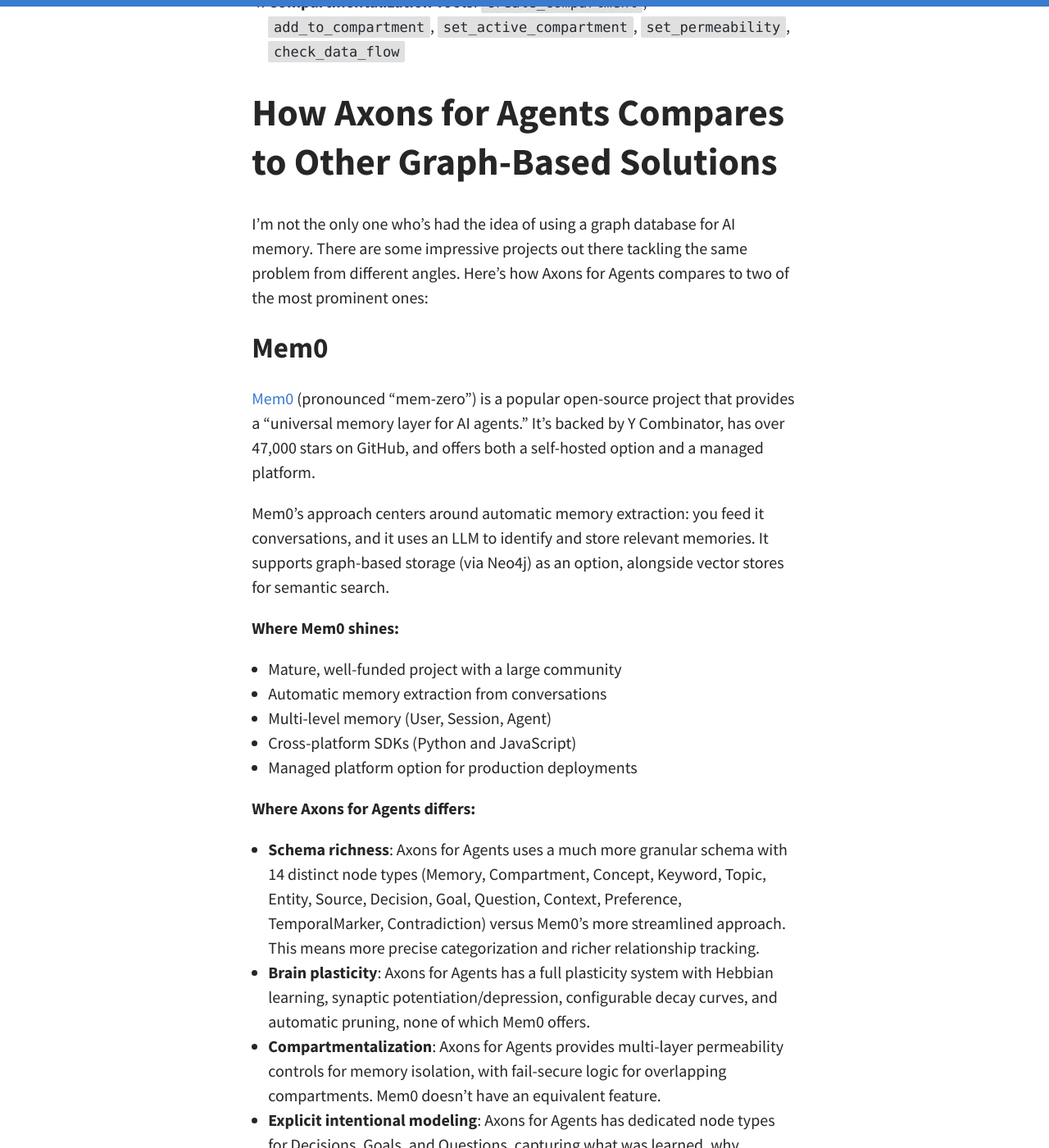
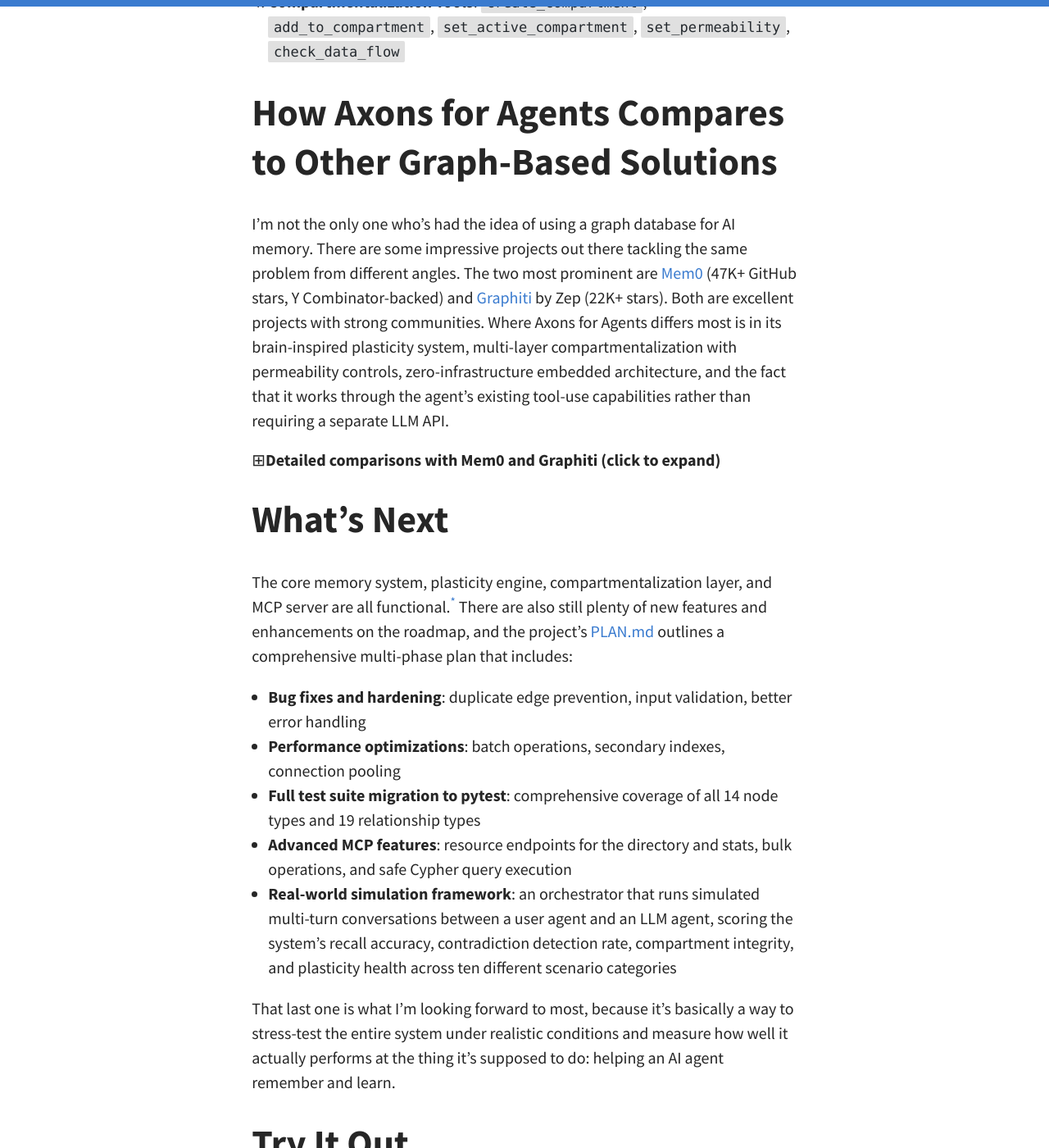
Before and after one commit to DataVolumeXYZ/DataVolumeXYZ, a Jekyll site: the page built from _posts/2026-02-16-Axons-4-Agents-Graph-Based-Memory-for-AI.md, in a window 1280 px wide and 1400 px high, scrolled down 13125 px. Shown: the whole window at 82% size. Built offline with Jekyll 4.4.1, drawn with Linux system fonts in a browser that asks for light colours; some of the changed text lies outside the part shown.

Commit message:
move: competitor comparison details into a collapsible widget

```diff
--- a/_posts/2026-02-16-Axons-4-Agents-Graph-Based-Memory-for-AI.md
+++ b/_posts/2026-02-16-Axons-4-Agents-Graph-Based-Memory-for-AI.md
@@ -282,7 +282,10 @@
 
 # How Axons for Agents Compares to Other Graph-Based Solutions
 
-I'm not the only one who's had the idea of using a graph database for AI memory. There are some impressive projects out there tackling the same problem from different angles. Here's how Axons for Agents compares to two of the most prominent ones:
+I'm not the only one who's had the idea of using a graph database for AI memory. There are some impressive projects out there tackling the same problem from different angles. The two most prominent are [Mem0](https://github.com/mem0ai/mem0){:target="\_blank"} (47K+ GitHub stars, Y Combinator-backed) and [Graphiti](https://github.com/getzep/graphiti){:target="\_blank"} by Zep (22K+ stars). Both are excellent projects with strong communities. Where Axons for Agents differs most is in its brain-inspired plasticity system, multi-layer compartmentalization with permeability controls, zero-infrastructure embedded architecture, and the fact that it works through the agent's existing tool-use capabilities rather than requiring a separate LLM API.
+
+<details markdown="1">
+<summary><b>Detailed comparisons with Mem0 and Graphiti (click to expand)</b></summary>
 
 ## Mem0
 
@@ -347,6 +350,8 @@
 | **Setup complexity**        | ✅ None             | ⚠️ Moderate         | ⚠️ High                  | ✅ `pip install` only               |
 | **Schema granularity**      | ❌ Flat             | ⚠️ Moderate         | ✅ Rich                  | ✅ Very rich (14 node types)        |
 
+</details>
+
 # What's Next
 
 The core memory system, plasticity engine, compartmentalization layer, and MCP server are all functional.[<sup>\*</sup>](#disclaimer) There are also still plenty of new features and enhancements on the roadmap, and the project's [PLAN.md](https://github.com/JamesDBartlett3/Axons_4_Agents/blob/main/PLAN.md){:target="\_blank"} outlines a comprehensive multi-phase plan that includes:
```
